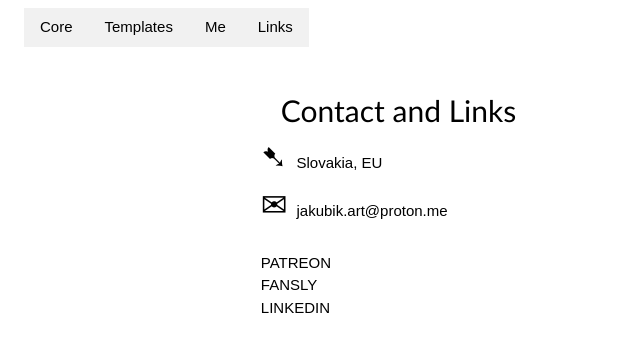
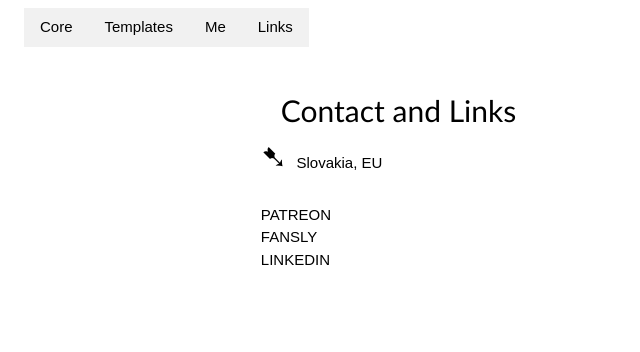
Before and after one commit to kinklure/jakubik.art, a Jekyll site: the page built from contact.html, in a window 1280 px wide. Shown: the top 352 px of the page, without its empty margins (0-640 px from the left). Built offline with Jekyll 4.4.1, drawn with Linux system fonts in a browser that asks for light colours.

Commit message:
Update contact.html

```diff
--- a/contact.html
+++ b/contact.html
@@ -7,12 +7,6 @@ layout: default
 <h2>Contact and Links</h2>
     <a class="icon" >&#10167; </a>Slovakia, EU
 	<br>
-    <a class="icon" >&#9993; </a><SCRIPT TYPE="text/javascript">
-  emailE = 'proton.me'
-  emailE = ('jakubik.art' + '@' + emailE)
-  document.write('<A href="mailto:' + emailE + '">' + emailE + '</a>')
-</script><NOSCRIPT>Email address protected by JavaScript</NOSCRIPT>
-	       <br>
 	<br>
 	    <a href="https://www.patreon.com/kinkualize" rel="me"><span>PATREON</span></a><br>
 	    <a href="https://fansly.com/kinkualize/posts" rel="me"><span>FANSLY</span></a><br>
```
